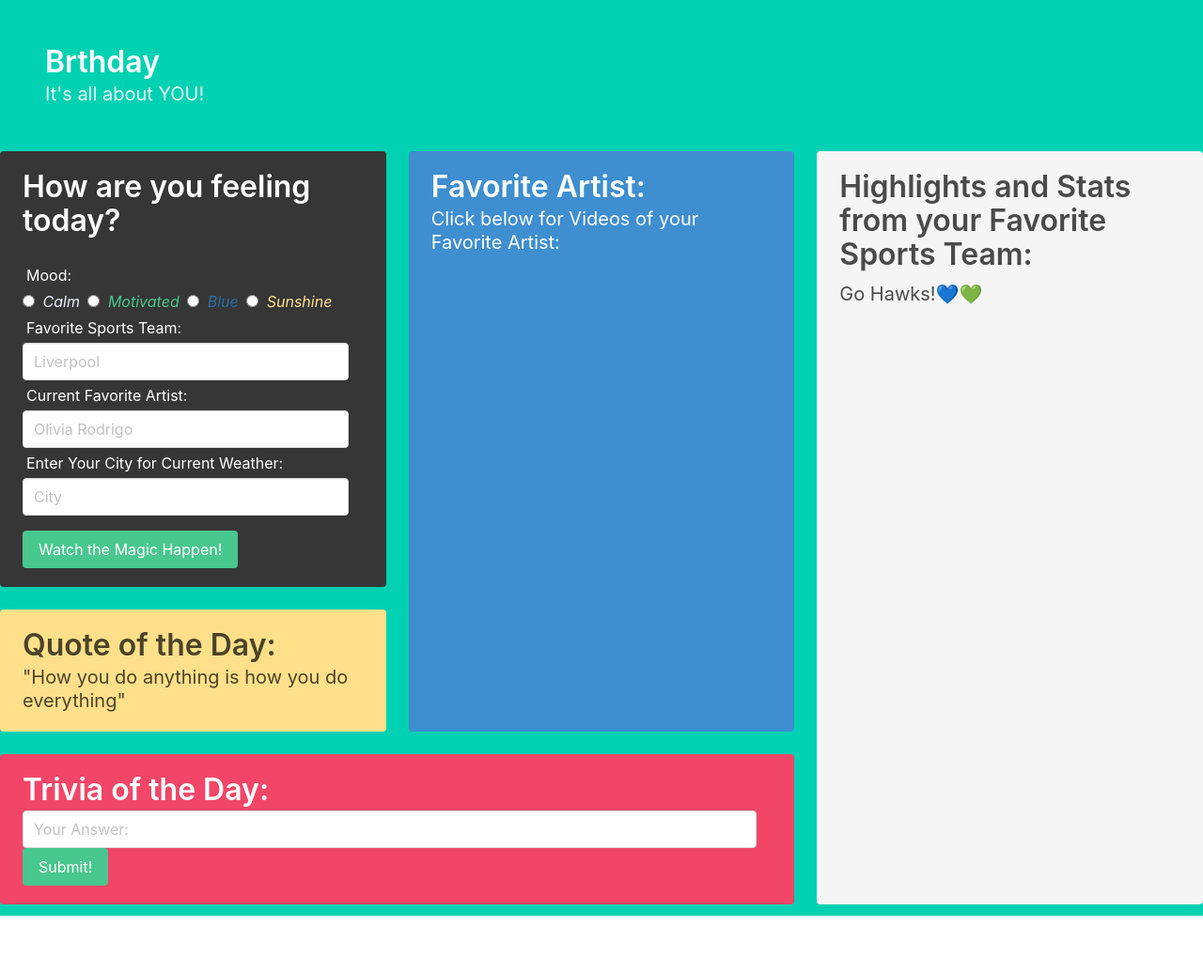
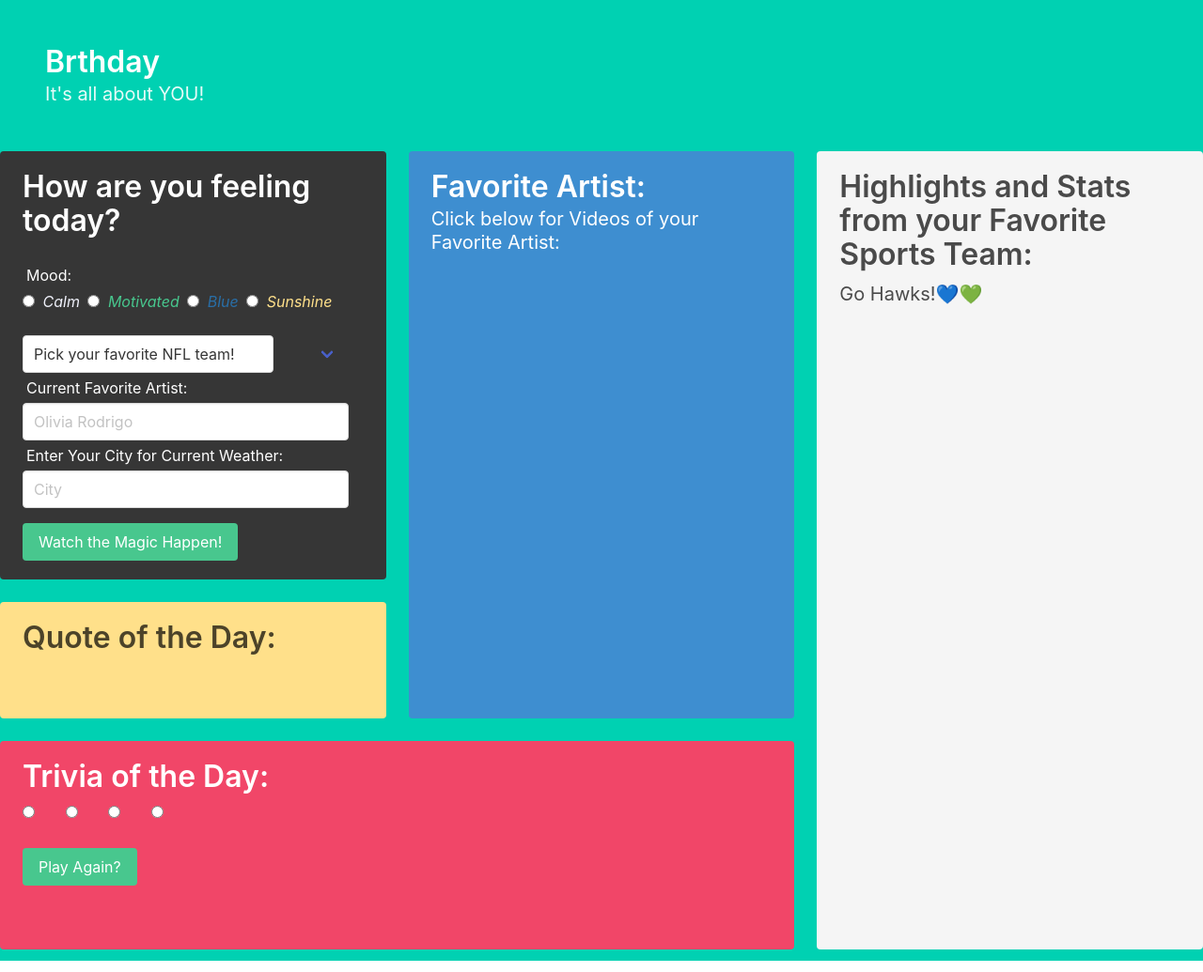
Before and after one commit to cpysden-coder/wk4-project, a plain HTML site: page index.html in a window 1280 px wide. Shown: the whole page at 94% size. Before the commit the page ends 987 px from the top, so only its background shows below. Drawn offline with nearby package versions, Linux system fonts and the light colour scheme; no server answers.

Commit message:
updated html and js

```diff
--- a/assets/js/script.js
+++ b/assets/js/script.js
@@ -3,11 +3,12 @@ console.log('hollow world');
 answer = ""
 // Mood radio selction changes colors on page
 
-var colorPossibilities = ["has-background-info-dark", "has-background-grey-dark", "has-text-info-light", "has-background-primary", "is-primary", "has-background-danger", "has-text-link-light", "has-background-dark", "has-text-info", "has-background-warning", "has-background-warning-light", "has-text-info-dark", "has-text-info", "has-background-grey-light"]
+var colorPossibilities = ["has-background-info-dark", "has-text-info", "has-background-grey-dark", "has-text-info-light", "has-background-primary", "is-primary", "has-background-danger", "has-text-link-light", "has-background-dark", "has-text-info", "has-background-warning", "has-background-warning-light", "has-text-info-dark", "has-text-info", "has-background-grey-light"]
 
 function moodCalm() {
-    $("#header, #body, article, article p, button").removeClass(colorPossibilities);
-    $("header p").addClass("has-text-info-light")
+    $("#header, header p, #body, article, article p, article i, article h2, button").removeClass(colorPossibilities);
+    $("header p").addClass("has-text-light")
+    $("article i").addClass("has-text-light")
     $("#header").addClass("has-background-info-dark");
     $("#body").addClass("has-background-info-dark");
     $("article").addClass("has-background-grey-light");
@@ -16,8 +17,9 @@ function moodCalm() {
 }
 
 function moodMotivated() {
-    $("#header, #body, p, article, article p, button").removeClass(colorPossibilities);
-    $("header p").addClass("has-text-info-light")
+    $("#header, header p, #body, article, article p, article i, article h2, button").removeClass(colorPossibilities);
+    $("header p").addClass("has-text-light")
+    $("article i").addClass("has-text-light")
     $("#header").addClass("has-background-primary");
     $("#body").addClass("has-background-primary");
     $("article").addClass("has-background-danger");
@@ -26,8 +28,9 @@ function moodMotivated() {
 }
 
 function moodBlue() {
-    $("#header, #body, article, article p, button").removeClass(colorPossibilities);
+    $("#header, header p, #body, article, article p, article i, article h2, button").removeClass(colorPossibilities);
     $("header p").addClass("has-text-info-dark")
+    $("article i").addClass("has-text-light")
     $("#header").addClass("has-background-dark");
     $("#body").addClass("has-background-dark");
     $("article").addClass("has-background-link");
@@ -36,12 +39,14 @@ function moodBlue() {
 }
 
 function moodSunshine() {
-    $("#header, #body, article, article p, button").removeClass(colorPossibilities);
+    $("#header, header p, #body, article, article p, article i, article h2, button").removeClass(colorPossibilities);
     $("header p").addClass("has-text-info");
+    $("article i").addClass("has-text-info")
     $("#header").addClass("has-background-warning-light");
     $("#body").addClass("has-background-warning-light");
     $("article").addClass("has-background-warning");
-    $("article p").addClass("has-text-info");
+    $("article p, article h2").addClass("has-text-info");
+    $("label i").addClass("has-text-info");
     $("button").addClass("has-background-warning-light");
     $("button").addClass("has-text-info");
 }
@@ -179,9 +184,9 @@ function quote() {
 
 
         var dayQuote = data.data[0].quoteText;
-        $('#quote').text(dayQuote)
+        $('#quote').text('"' + dayQuote + '"')
         var quoteAuthor = data.data[0].quoteAuthor;
-        $('#author').text(quoteAuthor);
+        $('#author').text("-" + quoteAuthor);
         // var quoteOfDay = (data.contents.quotes[0].quote)
         // $('#quote').text(quoteOfDay);
     })
@@ -223,39 +228,25 @@ var teamUrl = "https://www.thesportsdb.com/api/v1/json/1/searchteams.php?t=seatt
 
 //team information function
 
-function team() {
+// function team() {
 
-    fetch(teamUrl)
-    .then(function (response) {
-        console.log(response)
-        return response.json();
+//     fetch(teamUrl)
+//         .then(function (response) {
+//             console.log(response)
+//             return response.json();
 
-    })
-    .then(function(data) {
-        console.log(data.teams[0].strTeamBadge);
-        var teamBadge = (`"${data.teams[0].strTeamBadge}"`);
-        console.log(teamBadge);
-        $('#team').after(`<img src=${teamBadge}></img>`)
-        // console.log(data.response[6].matchviewUrl);
-        // var scoreVideo = data.response[6].matchviewUrl
-        // $('#scores').after(`<img id="vid" src="${scoreVideo}"></img>`)
-        // console.log(data.response)
+//         })
+//         .then(function (data) {
+//             console.log(data.teams[0].strTeamBadge);
+//             var teamBadge = (`"${data.teams[0].strTeamBadge}"`);
+//             console.log(teamBadge);
+//             $('#team').after(`<img src=${teamBadge}></img>`)
+//             // console.log(data.response[6].matchviewUrl);
+//             // var scoreVideo = data.response[6].matchviewUrl
+//             // $('#scores').after(`<img id="vid" src="${scoreVideo}"></img>`)
+//             // console.log(data.response)
 
 
-    })
-}
-console.log(team)
-
-// var magicBtn = $(".magicBtn")
-// magicBtn.on("click", console.log())
-
-// var teams = $("select").val();
-
-// console.log(teams)
-// $("#magicBtn").click(function(){
-// console.log(teams)
-// })
-
-$('#teamList').change(function(){
-console.log($(this).children(":selected").attr("selected", true).val())
-})
+//         })
+// }
+// team();
--- a/index.html
+++ b/index.html
@@ -7,11 +7,8 @@
   <meta name="viewport" content="width=device-width, initial-scale=1.0">
   <title>Brthday</title>
   <link rel="stylesheet" href="https://cdn.jsdelivr.net/npm/bulma@0.9.3/css/bulma.min.css">
-    <script
-      src="https://code.jquery.com/jquery-3.5.1.min.js"
-      integrity="sha256-9/aliU8dGd2tb6OSsuzixeV4y/faTqgFtohetphbbj0="
-      crossorigin="anonymous"
-    ></script>
+  <script src="https://code.jquery.com/jquery-3.5.1.min.js"
+    integrity="sha256-9/aliU8dGd2tb6OSsuzixeV4y/faTqgFtohetphbbj0=" crossorigin="anonymous"></script>
 </head>
 
 <body id="body" class="has-background-primary">
@@ -35,32 +32,71 @@
             <div class="control">
               <label>
                 <input id="calm" type="radio" name="mood">
-                    <i class="has-text-link-light p-1" >Calm</i>
+                <i class="has-text-link-light p-1">Calm</i>
               </label>
               <label>
                 <input id="motivated" type="radio" name="mood">
-                    <i class="has-text-success p-1" >Motivated</i>
+                <i class="has-text-success p-1">Motivated</i>
               </label>
               <label>
                 <input id="blue" type="radio" name="mood">
-                    <i class="has-text-info-dark p-1" >Blue</i>
+                <i class="has-text-info-dark p-1">Blue</i>
               </label>
               <label>
                 <input id="sunshine" type="radio" name="mood">
-                    <i class="has-text-warning light p-1" >Sunshine</i>
+                <i class="has-text-warning light p-1">Sunshine</i>
               </label>
             </div>
-                <p class="p-1">Favorite Sports Team:</p>
-                <input class="input" type="text" placeholder="Liverpool">
+            <br>
+            <div class="select tile is-child">
+              <select id="teamList">
+                <option value="" selected>Pick your favorite NFL team!</option>
+
+                <option value="arizona%20cardinals">Arizona Cardinals</option>
+                <option value="atlanta%20falcons">Atlanta Falcons</option>
+                <option value="baltimore%20ravens">Baltimore Ravens</option>
+                <option value="buffalo%20bills">Buffalo Bills</option>
+                <option value="carolina%20panthers">Carolina Panthers</option>
+                <option value="cincinnati%20bengals">Cincinnati Bengals</option>
+                <option value="chicago%20bears">Chicago Bears</option>
+                <option value="cleveland%20browns">Cleveland Browns</option>
+                <option value="dallas%20cowboys">Dallas Cowboys</option>
+                <option value="denver%20broncos">Denver Broncos</option>
+                <option value="detroit%20lions">Detroit Lions</option>
+                <option value="houston%20texans">Houston Texans</option>
+                <option value="green bay%20packers">Green Bay Packers</option>
+                <option value="indianapolis%20colts">Indianaplois Colts</option>
+                <option value="jacksonville%20jaguars">Jacksonville Jaguars</option>
+                <option value="kansas city%20chiefs">Kansas City Chiefs</option>
+                <option value="las vegas%20raiders">Las Vegas Raiders</option>
+                <option value="los angeles%20Chargers">Los Angeles Chargers</option>
+                <option value="los angeles%20Rams">Los Angeles Rams</option>
+                <option value="miami%20dolphins">Miami Dolphins</option>
+                <option value="minnesota%20vikings">Minnesota Vikings</option>
+                <option value="new england%20patriots">New England Patriots</option>
+                <option value="new orleans%20saints">New Orleans Saints</option>
+                <option value="new york%20giants">New York Giants</option>
+                <option value="new york%20jets">New York Jets</option>
+                <option value="philadelphia%20eagles">Philadelphia Eagles</option>
+                <option value="pittsburgh%20steelers">Pittsburgh Steelers</option>
+                <option value="san francisco%2049ers">San Francisco 49ers</option>
+                <option value="seattle%20seahawks">Seattle Seahawks</option>
+                <option value="tampa bay%20buccaneers">Tampa Bay Buccaneers</option>
+                <option value="tennessee%20titans">Tennessee Titans</option>
+                <option>Washington Football Team</option>
+              </select>
+            </div>
             <p class="p-1">Current Favorite Artist:</p>
             <input class="input" type="text" placeholder="Olivia Rodrigo">
             <p class="p-1">Enter Your City for Current Weather:</p>
             <input class="input" type="text" placeholder="City">
             <button class="button is-success mt-4">Watch the Magic Happen!</button>
           </div>
-              <article id="quote" class="tile is-child notification is-warning">
+          <article class="tile is-child notification is-warning">
             <p class="title">Quote of the Day:</p>
-                <p class="subtitle">"How you do anything is how you do everything"</p>
+            <p id="quote"></p>
+            <br>
+            <i id="author" class="has-text-right"></i>
           </article>
         </div>
         <div class="tile is-parent">
@@ -75,11 +111,34 @@
         <article class="tile is-child notification is-danger">
           <p class="title">Trivia of the Day:</p>
           <p class="subtitle" id="trivia-question"></p>
-              <input class="input" type="text" placeholder="Your Answer:">
-              <button class="button is-success">Submit!</button>
+
           <div class="content">
+          </div>
           <!-- Content -->
-              </div>
+          <label>
+            <input id="radio1" class="trivia-selected" type="radio" name="mood">
+            <i id="radio-1" class="trivia-select is-size-5 pr-5 light p-1"></i>
+          </label>
+          <label>
+            <input id="radio2" class="trivia-selected" type="radio" name="mood">
+            <i id="radio-2" class="trivia-select is-size-5 pr-5 light p-1"></i>
+          </label>
+          <label>
+            <input id="radio3" class="trivia-selected" type="radio" name="mood">
+            <i id="radio-3" class="trivia-select is-size-5 pr-5 light p-1"></i>
+          </label>
+          <label>
+            <input id="radio4" class="trivia-selected" type="radio" name="mood">
+            <i id="radio-4" class="trivia-select is-size-5 pr-5 light p-1"></i>
+          </label>
+          <h2 id="trivia-response"></h2>
+          <br>
+          <button id="play-again" class="button
+              is-success">Play Again?</button>
+          <br>
+          <br>
+          <br>
+
         </article>
       </div>
     </div>
```
Lines whose indentation alone changed are shown as unchanged.
